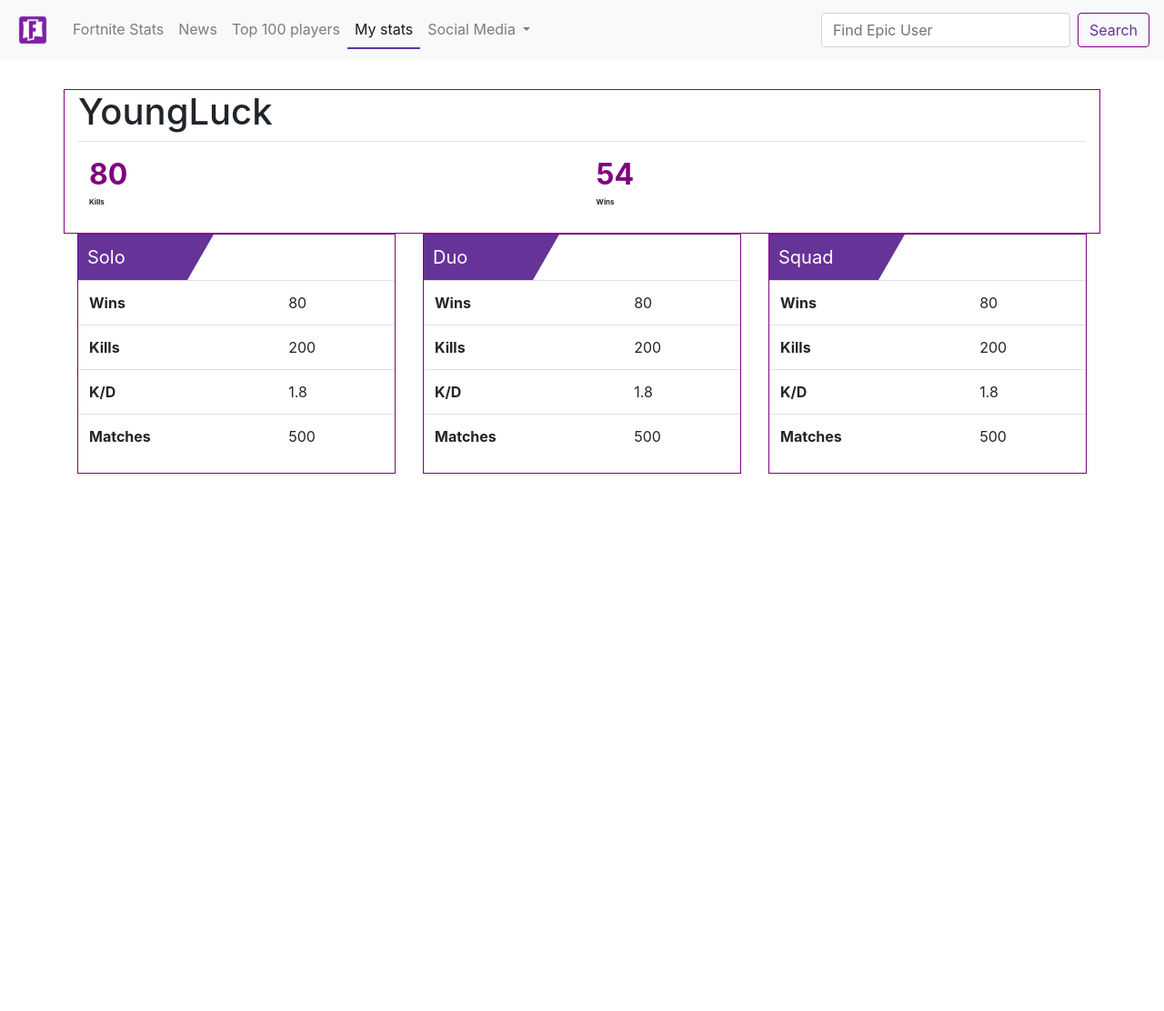
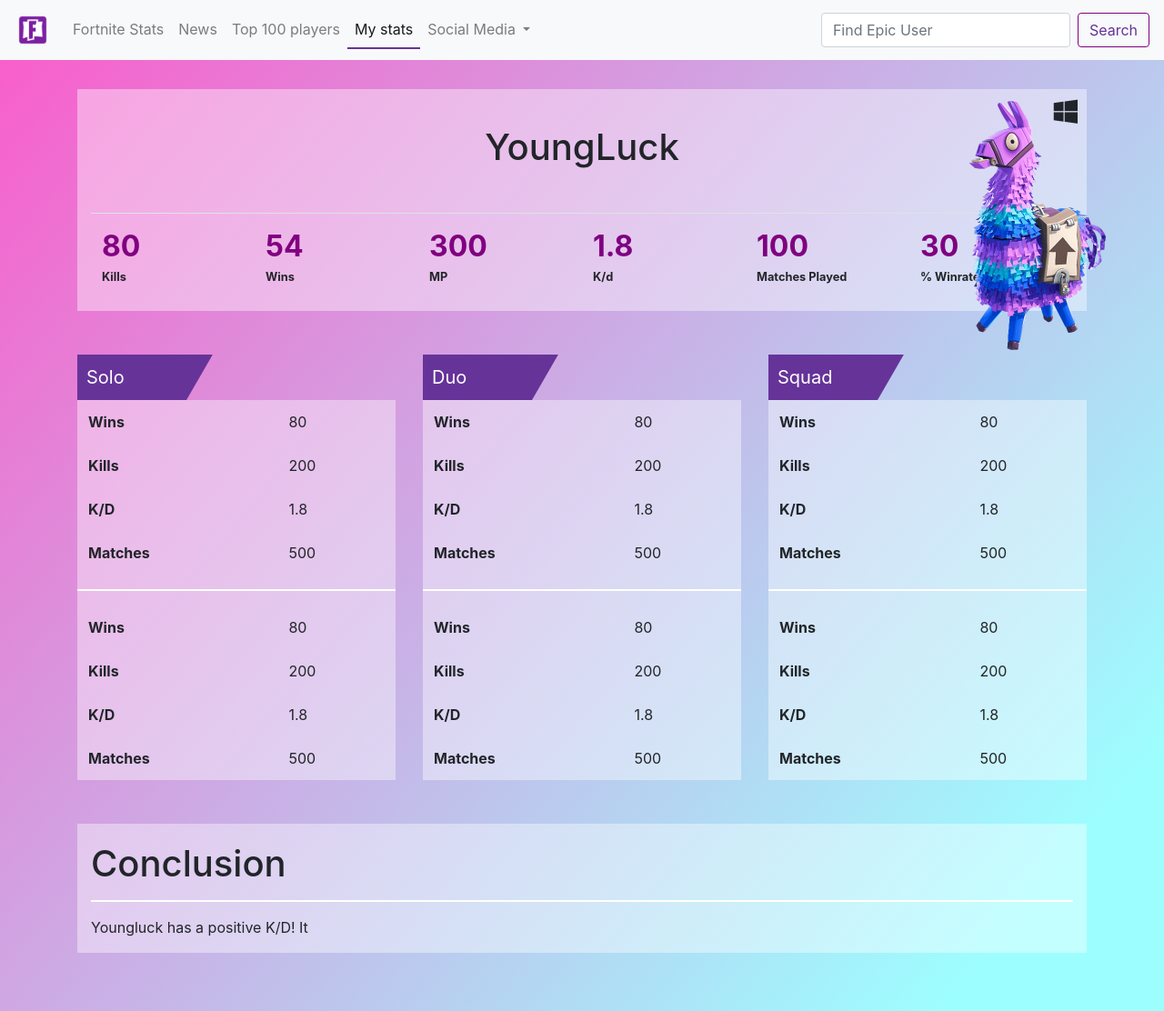
Before and after one commit to alt-daniel/Fortnite, a PHP site: page /myStats.php in a window 1280 px wide. Shown: the whole page at 91% size. Run offline with PHP 8.4, Linux system fonts and the light colour scheme; lists and menus that the app fills with data are empty; some libraries are stand-ins or nearby versions.

Commit message:
css updated and mystats.php

```diff
--- a/css/main.css
+++ b/css/main.css
@@ -75,10 +75,11 @@ h2{
     -ms-transform: skew(-30deg, 0deg);
     -webkit-transform: skew(-30deg, 0deg);
     transform: skew(-30deg, 0deg);
+
 }
 
 .mainContent{
-    border: 1px solid purple;
+    /*border: 1px solid purple;*/
 }
 
 
@@ -90,5 +91,61 @@ h2{
 
 .typeTable{
     list-style: none;
-    font-size: 0.5em;
+    font-size: 0.8em;
 }
+
+.mainBody td, .mainBody th{
+    border: none;
+}
+
+body, html {
+    height: 100%;
+}
+
+.imageBg{
+    /*background-image: url("../img/1c6a7a4c16670cef00676e38f297d091.jpg");*/
+    background: rgb(251,90,202);
+    background: linear-gradient(130deg, rgba(251,90,202,1) 0%, rgba(157,254,255,1) 89%);
+    width: 100%;
+    height: 100%;
+    position: fixed;
+
+    /* Center and scale the image nicely */
+    background-position: center;
+    /*background-repeat: no-repeat;*/
+    background-size: cover;
+    overflow: scroll;
+
+}
+
+
+@media only screen and (min-width: 1270px) {
+    #lamaImg {
+        position: absolute;
+        right: 5%;
+        top: 10%;
+        width: 150px;
+    }
+}
+
+@media only screen and (max-width: 1270px) {
+    #lamaImg{
+        display: none;
+    }
+}
+
+.score{
+    background-color: rgba(255,255,255, 0.4);
+}
+
+.windowsIcon{
+    position: absolute;
+    top: 10px;
+    right: 10px;
+    font-size: 30px;
+
+}
+
+table{
+    font-size: 1em;
+}
--- a/myStats.php
+++ b/myStats.php
@@ -18,6 +18,8 @@
 </head>
 
 <body>
+<div class="imageBg">
+
 <nav class="navbar navbar-expand-lg navbar-light bg-light">
     <a class="navbar-brand" href="#">
         <img src="img/fortnite.png" width="40" height="40">
@@ -65,50 +67,68 @@
     </div>
 </nav>
 
-<!--"totals": {-->
-<!--"kills": 75151,-->
-<!--"wins": 3857,-->
-<!--"matchesplayed": 10418,-->
-<!--"minutesplayed": 50091,-->
-<!--"hoursplayed": 835,-->
-<!--"score": 3968247,-->
-<!--"winrate": 37.02,-->
-<!--"kd": 11.45,-->
-<!--"lastupdate": 1535396497-->
-<!---->
 
-<div class="container" style="padding-top: 2em">
+<div class="container" style="padding-top: 2em; padding-bottom: 1em"">
 
-    <div class="row">
-        <div class="col" style="border: 1px solid purple">
-            <h1>YoungLuck</h1>
+    <div class="row" style="margin-bottom: 3em; padding-right: 15px; padding-left: 15px">
+
+        <div class="col score">
+            <div class="mainTitle">
+            <h1 style="text-align: center; padding: 1em 0 1em 0;">YoungLuck</h1>
+                <i class="fab fa-windows windowsIcon"></i>
+            </div>
+            <div class="mainTitlePlatform" style="float: right">
+
+            </div>
             <table class="table">
                 <tbody>
                     <tr>
-                        <th scope="row">
+                        <th scope="col" style="width: 15%">
                             <li class="numberTable">80</li>
-                        <li class="typeTable">Kills</li>
+                            <li class="typeTable">Kills</li>
                         </th>
-                        <th>
 
+                        <th scope="col" style="width: 15%">
                             <li class="numberTable">54</li>
                             <li class="typeTable">Wins</li>
+                        </th>
 
-                            </th>
+                        <th scope="col" style="width: 15%">
+                            <li class="numberTable">300</li>
+                            <li class="typeTable">MP</li>
+                        </th>
+
+                        <th scope="col" style="width: 15%">
+                            <li class="numberTable">1.8</li>
+                            <li class="typeTable">K/d</li>
+                        </th>
+
+                        <th scope="col" style="width: 15%">
+                            <li class="numberTable">100</li>
+                            <li class="typeTable">Matches Played</li>
+                        </th>
+
+                        <th scope="col" style="width: 15%">
+                            <li class="numberTable">30</li>
+                            <li class="typeTable">% Winrate</li>
+                        </th>
+
                     </tr>
                 </tbody>
             </table>
         </div>
 
+
     </div>
 
 <div class="row">
+    <img src="img/lama.png" id="lamaImg">
     <div class="col-lg-4">
         <div class="mainContent">
         <div class="mainHeader">
             Solo
         </div>
-            <div class="mainBody">
+            <div class="mainBody score">
                 <table class="table">
                     <tbody>
                     <tr>
@@ -135,16 +155,9 @@
                     </tr>
                     </tbody>
                 </table>
-            </div>
-        </div>
-    </div>
 
-    <div class="col-lg-4">
-        <div class="mainContent">
-        <div class="mainHeader">
-            Duo
-        </div>
-            <div class="mainBody">
+                <hr style="border: 0.5px solid white;">
+
                 <table class="table">
                     <tbody>
                     <tr>
@@ -171,6 +184,73 @@
                     </tr>
                     </tbody>
                 </table>
+
+
+            </div>
+        </div>
+    </div>
+
+    <div class="col-lg-4">
+        <div class="mainContent">
+        <div class="mainHeader">
+            Duo
+        </div>
+            <div class="mainBody score">
+                <table class="table">
+                    <tbody>
+                    <tr>
+                        <th scope="row">Wins</th>
+                        <td scope="row">80</td>
+
+                    </tr>
+
+
+                    <tr>
+                        <th scope="row">Kills</th>
+                        <td>200</td>
+
+                    </tr>
+                    <tr>
+                        <th scope="row">K/D</th>
+                        <td>1.8</td>
+
+                    </tr>
+                    <tr>
+                        <th scope="row">Matches</th>
+                        <td>500</td>
+
+                    </tr>
+                    </tbody>
+                </table>
+                <hr style="border: 0.5px solid white;">
+
+                <table class="table">
+                    <tbody>
+                    <tr>
+                        <th scope="row">Wins</th>
+                        <td scope="row">80</td>
+
+                    </tr>
+
+
+                    <tr>
+                        <th scope="row">Kills</th>
+                        <td>200</td>
+
+                    </tr>
+                    <tr>
+                        <th scope="row">K/D</th>
+                        <td>1.8</td>
+
+                    </tr>
+                    <tr>
+                        <th scope="row">Matches</th>
+                        <td>500</td>
+
+                    </tr>
+                    </tbody>
+                </table>
+
             </div>
     </div>
     </div>
@@ -180,7 +260,35 @@
         <div class="mainHeader">
             Squad
         </div>
-            <div class="mainBody">
+            <div class="mainBody score">
+                <table class="table">
+                    <tbody>
+                    <tr>
+                        <th scope="row">Wins</th>
+                        <td scope="row">80</td>
+
+                    </tr>
+
+
+                    <tr>
+                        <th scope="row">Kills</th>
+                        <td>200</td>
+
+                    </tr>
+                    <tr>
+                        <th scope="row">K/D</th>
+                        <td>1.8</td>
+
+                    </tr>
+                    <tr>
+                        <th scope="row">Matches</th>
+                        <td>500</td>
+
+                    </tr>
+                    </tbody>
+                </table>
+                <hr style="border: 0.5px solid white;">
+
                 <table class="table">
                     <tbody>
                     <tr>
@@ -214,8 +322,13 @@
 
 </div>
 
+<div class="row" style="margin-bottom: 3em; padding-right: 15px; padding-left: 15px; margin-top: 2em">
+    <div class="col score">
+        <h1 style="padding-top: 0.5em">Conclusion</h1>
+        <hr style="border: 0.5px solid white">
+        <p>Youngluck has a positive K/D! It </p>
+    </div>
 </div>
-
 
 
 
```
Also changed, not shown: img/1c6a7a4c16670cef00676e38f297d091.jpg (added), img/fortnite-splash.jpg (added), img/lama.png (added), img/sunset-silhouette-warrior-fortnite-4k-f8e55b.jpg (added).
